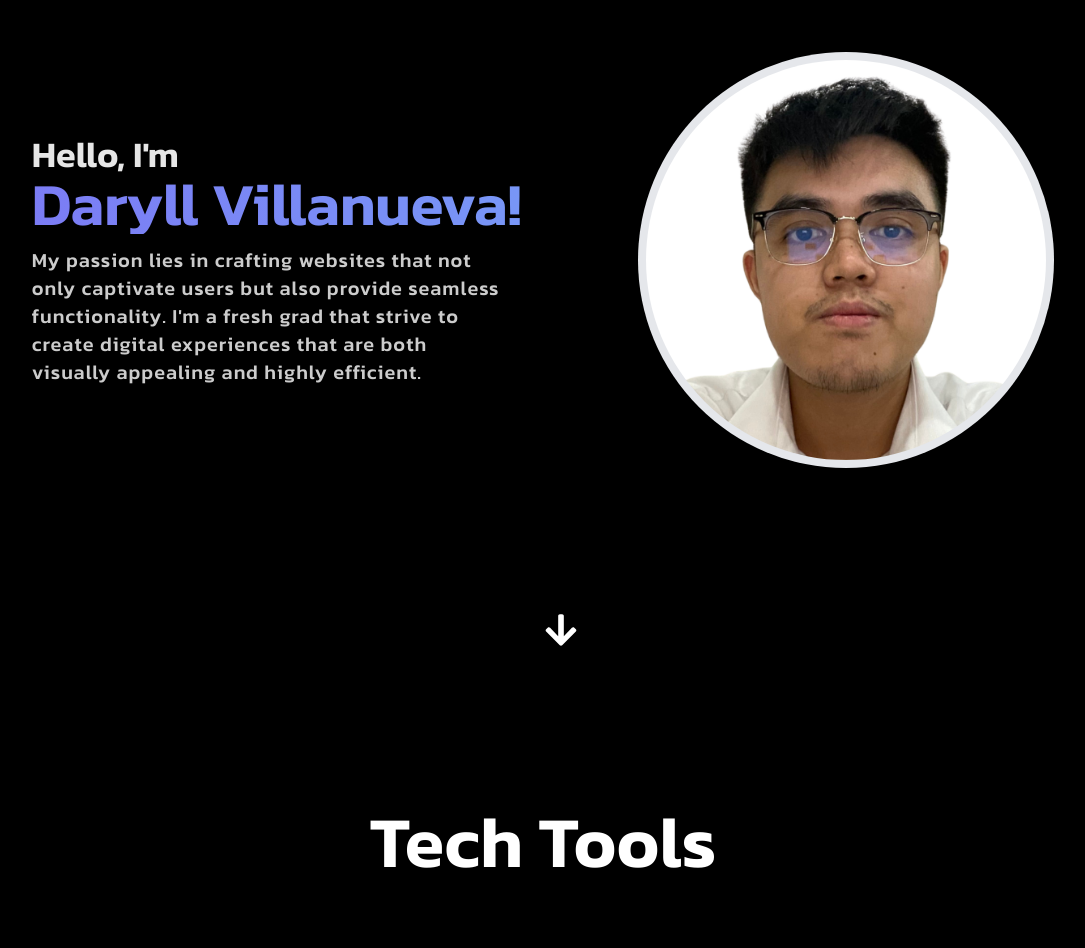
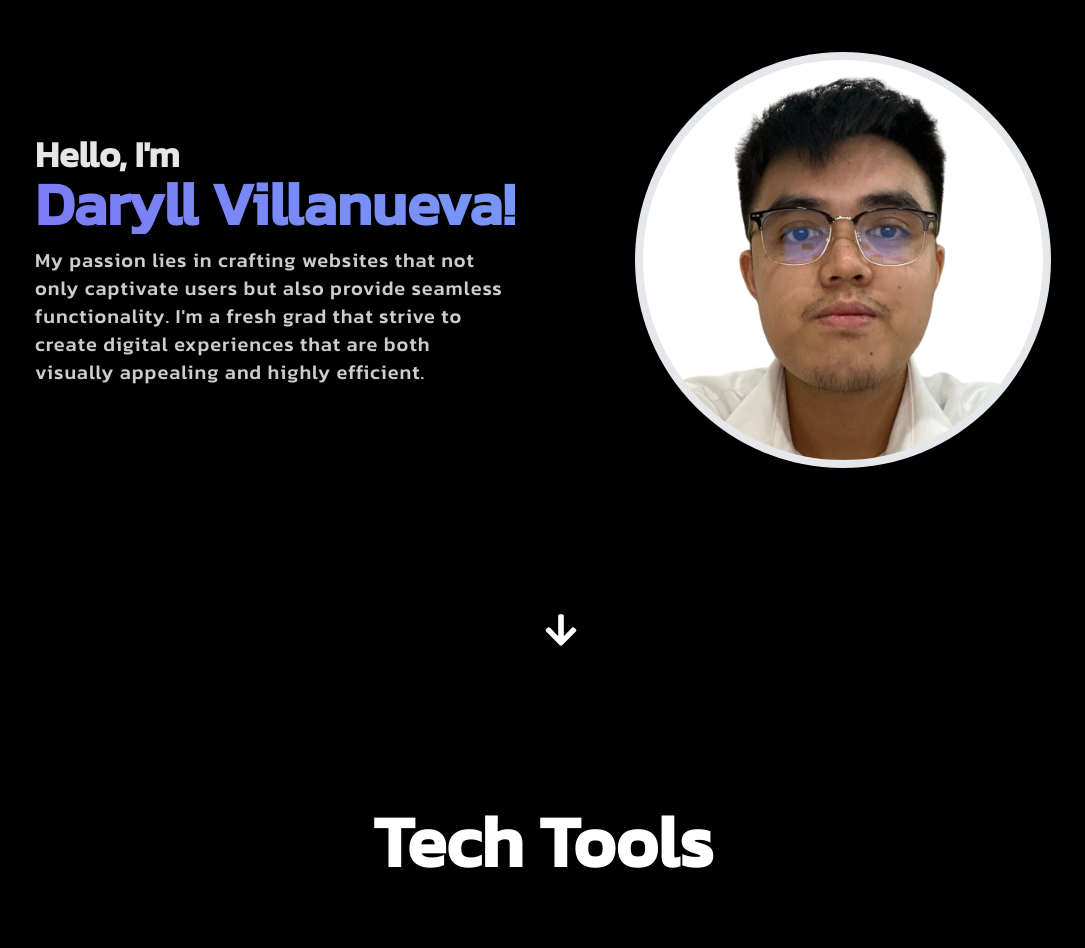
Before and after one commit to daryllvillanueva/portfolio, a React (Vite) app: page / in a window 1280 px wide. Shown: the part 140-1088 px from the top of the page, without its empty margins (97-1182 px from the left). Built offline with nearby package versions, Linux system fonts and the light colour scheme.

Commit message:
fix meta and font

```diff
--- a/index.html
+++ b/index.html
@@ -4,7 +4,7 @@
     <meta charset="UTF-8" />
     <meta name="viewport" content="width=device-width, initial-scale=1.0" />
     <link rel="icon" type="image/png" href="/favicon.png">
-    <meta property="og:image" content="%PUBLIC_URL%/favicon.jpg">
+    <meta property="og:image" content="%PUBLIC_URL%/favicon.png">
     <title>Portfolio</title>
   </head>
   <body>
--- a/src/components/pages/Tools.jsx
+++ b/src/components/pages/Tools.jsx
@@ -5,7 +5,7 @@ const Tools = () => {
   return (
     <>
       <div className='h-[100vh] max-w-[70rem] mx-auto grid place-content-center py-6 lg:py-0'>
-        <h1 className='text-white text-5xl lg:text-7xl font-kanit_sb font-semibold mb-12 lg:mb-16 text-center'>Tech Tools</h1>
+        <h1 className='text-white text-5xl lg:text-7xl font-kanit_m font-semibold mb-12 lg:mb-16 text-center'>Tech Tools</h1>
         <div className='flex flex-wrap justify-center items-center gap-10'>
           <div className='overflow-hidden p-2'>
             <svg viewBox="0 0 16 16" fill="none" xmlns="http://www.w3.org/2000/svg" className='group transition-transform duration-500 hover:scale-105 size-[100px] lg:size-[150px]'>
--- a/src/components/pages/banner/Banner.jsx
+++ b/src/components/pages/banner/Banner.jsx
@@ -9,8 +9,8 @@ const Banner = () => {
       <div className='h-full w-full max-w-[90rem] flex flex-col lg:flex-row justify-evenly items-center gap-5 lg:gap-0 px-3'>
         <div className='flex flex-col gap-3 items-center w-full text-center lg:text-start lg:items-start lg:w-auto order-2 lg:order-1'>
           <div>
-            <h2 className='text-2xl sm:text-4xl text-white/90 font-kanit_sb font-semibold'>Hello, I'm </h2>
-            <h1 className='block text-4xl sm:text-5xl md:text-6xl gradient-text font-kanit_sb font-semibold'>Daryll Villanueva!</h1>
+            <h2 className='text-2xl sm:text-4xl text-white/90 font-kanit_m font-semibold text-left'>Hello, I'm </h2>
+            <h1 className='block text-4xl sm:text-5xl md:text-6xl gradient-text font-kanit_m font-semibold'>Daryll Villanueva!</h1>
           </div>
           <p className='text-lg sm:text-xl max-w-[30rem] font-medium text-white/80 tracking-wider text-center lg:text-left font-kanit_m'>
             My passion lies in crafting websites that not only captivate users but also provide seamless functionality. I'm a fresh grad that strive to create digital experiences that are both visually appealing and highly efficient.
```
